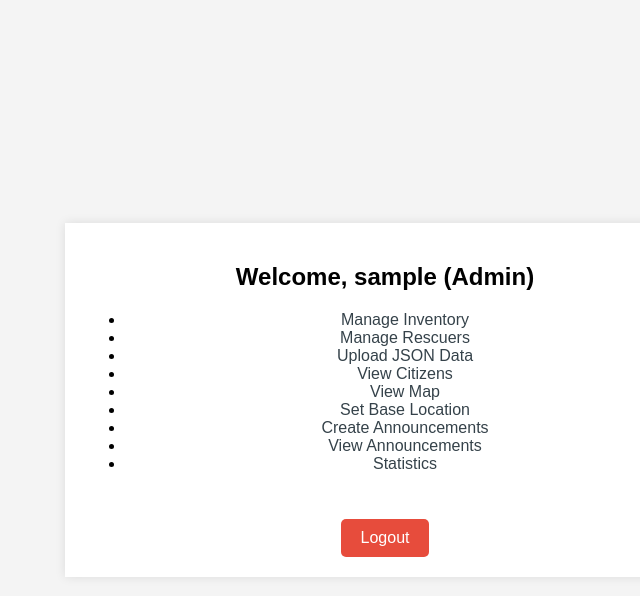
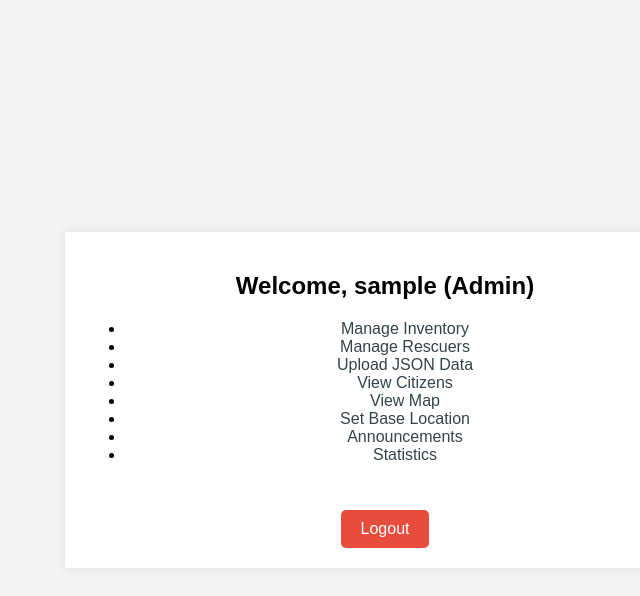
Before and after one commit to Louk4s/Web2024, a PHP site: page /dashboards/admin_dashboard.php in a window 1280 px wide. Shown: the top 596 px of the page, without its empty margins (255-895 px from the left). Run offline with PHP 8.4, Linux system fonts and the light colour scheme; the visitor is signed in with stand-in values (Sample User, id 1).

Commit message:
adm dashboard change

```diff
--- a/dashboards/admin_dashboard.php
+++ b/dashboards/admin_dashboard.php
@@ -25,8 +25,7 @@ if (!isset($_SESSION['username']) || $_SESSION['role'] != 'admin') {
         <li><a href="../actions/manage_citizens.php">View Citizens</a></li>
         <li><a href="../dashboards/admin_map.php">View Map</a></li>
         <li><a href="../admin_map.php">Set Base Location</a></li>
-        <li><a href="../actions/create_announcement.php">Create Announcements</a></li>
-        <li><a href="../actions/view_announcements_admin.php">View Announcements</a></li>
+        <li><a href="../actions/announcements.php">Announcements</a></li>
         <li><a href="../actions/statistics.php">Statistics</a></li>
     </ul>
 
```
